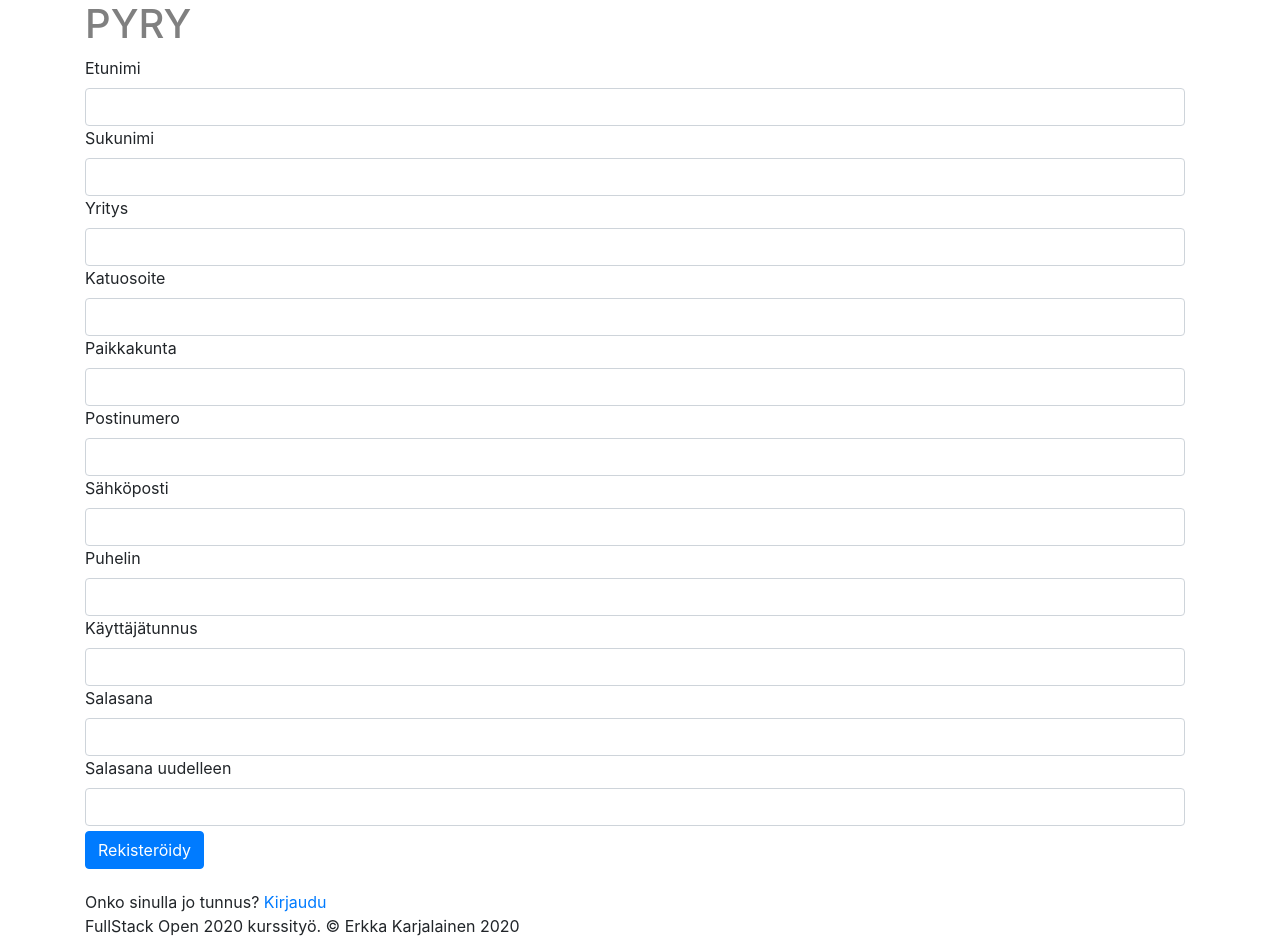
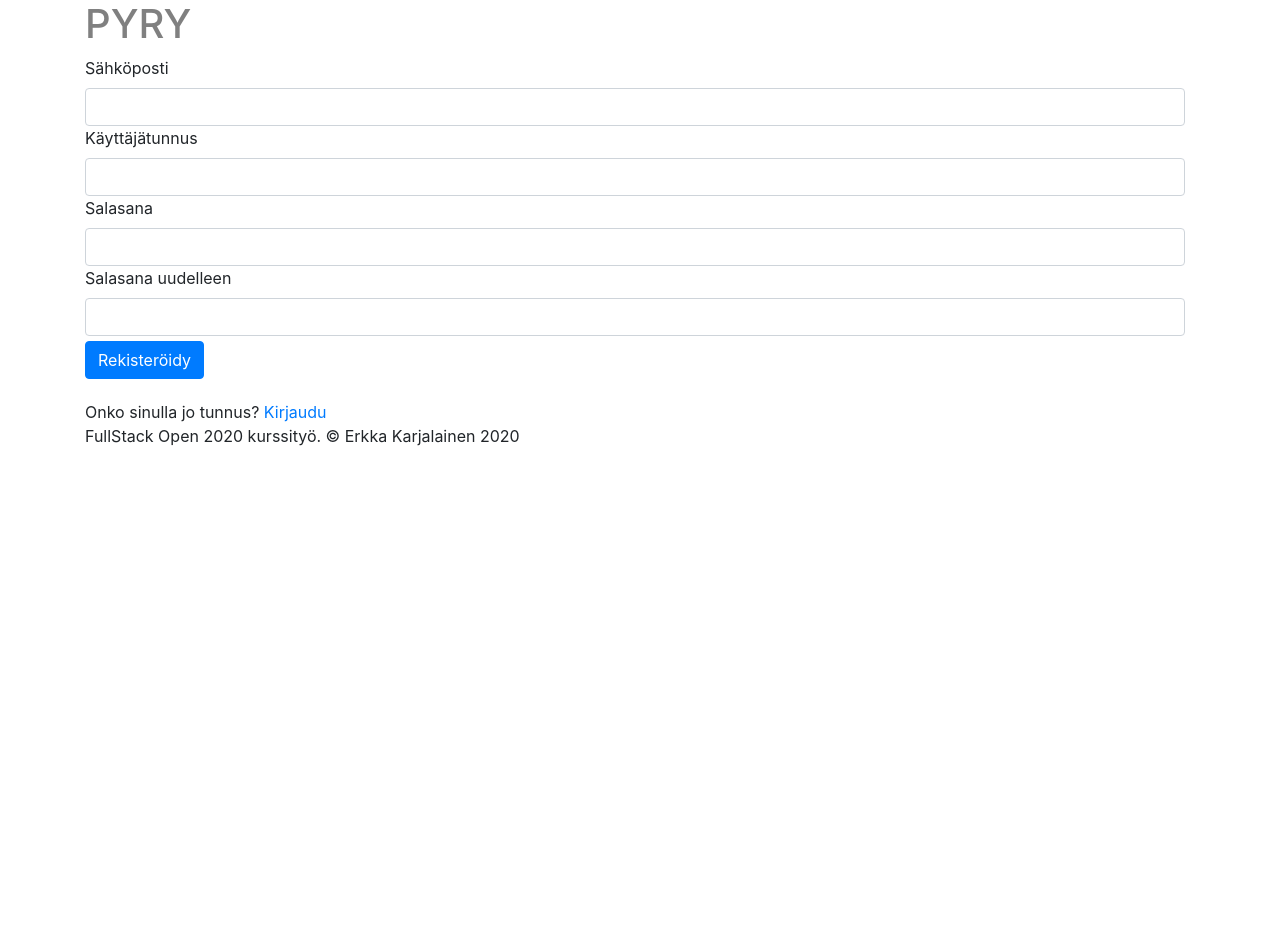
Before and after one commit to sintti/fso_project_app, a React (Create React App) app in the folder pyry/: page /signup in a window 1280 px wide. After the commit the page ends 800 px from the top, so only its background shows below. Built offline with nearby package versions, Linux system fonts and the light colour scheme; what @react-pdf/renderer would draw is missing.

Commit message:
signup and errors work

```diff
--- a/pyry/src/components/Error.js
+++ b/pyry/src/components/Error.js
@@ -1,16 +1,18 @@
-import React from 'react'
+import React, { useState } from 'react'
 import { useSelector } from 'react-redux'
 import { Alert } from 'react-bootstrap'
 
 const Error = () => {
+  const [visible, setVisible] = useState(true)
   const error = useSelector(state => state.error)
+  const showNotification = { display: visible ? '' : 'none' }
 
   if (error === null) {
     return null
   }
 
   return (
-    <Alert variant="danger" dismissible>
+    <Alert  style={showNotification} variant="danger" onClose={() => setVisible(false)} dismissible >
       <p className="mb-0">
         {error}
       </p>
--- a/pyry/src/components/Menu.js
+++ b/pyry/src/components/Menu.js
@@ -1,12 +1,11 @@
 import React from 'react'
 import { Link } from 'react-router-dom'
 import { Nav, Navbar } from 'react-bootstrap'
-import { useDispatch, useSelector } from 'react-redux'
+import { useDispatch } from 'react-redux'
 import { logoutUser } from '../reducers/loginReducer'
 
 const Menu = () => {
   const dispatch = useDispatch()
-  const user = useSelector(state => state.user)
 
   const handleLogout = (e) => {
     e.preventDefault()
@@ -21,7 +20,6 @@ const Menu = () => {
       <Navbar.Toggle aria-controls="responsive-navbar-nav" />
       <Navbar.Collapse id="responsive-navbar-nav">
         <Nav className='mr-auto'>
-          <p>Olet kirjautuneena käyttäjätunnuksella {user.username}</p>
           <Nav.Link to='/hours' href='#' as={Link}>
             Työaika ja kulut
           </Nav.Link>
--- a/pyry/src/components/Signup.js
+++ b/pyry/src/components/Signup.js
@@ -5,40 +5,34 @@ import { Form, Button } from 'react-bootstrap'
 
 import { useField } from '../hooks/hooks'
 import { setNotification } from '../reducers/notificationReducer'
+import { setError } from '../reducers/errorReducer'
 import Footer from '../components/Footer'
 import signupService from '../services/signup'
 
 const Signup = () => {
   const dispatch = useDispatch()
-  const firstName = useField('text')
-  const lastName = useField('text')
-  const company = useField('text')
   const username = useField('text')
-  const street = useField('text')
-  const city = useField('text')
-  const postnumber = useField('number')
   const email = useField('email')
-  const phone = useField('text')
   const password = useField('password')
   const passwordCheck = useField('password')
 
-  const handleSignup = (e) => {
+  const handleSignup = async (e) => {
     e.preventDefault()
     if (password !== passwordCheck) {
-      dispatch(setNotification('Syöttämäsi salasanat eivät vastaa toisiaan.'))
+      dispatch(setError('Syöttämäsi salasanat eivät vastaa toisiaan.'))
     }
     const newUser = {
       username: username.value,
-      name: `${firstName.value} ${lastName.value}`,
-      company: company.value,
-      address: `${street.value} ${postnumber.value} ${city.value}`,
       email: email.value,
-      phone: phone.value,
       password: password.value
     }
 
-    console.log('signup ', newUser)
-    signupService.signup(newUser)
+    try {
+      await signupService.signup(newUser)
+      dispatch(setNotification(`Tervetuloa Pyryn käyttäjäksi ${username.value}!`))
+    } catch (error) {
+      dispatch(setError(`Virhe rekisteröitymisessä. Tarkista antamasi tiedot.`))
+    }
   }
 
   return (
@@ -48,22 +42,8 @@ const Signup = () => {
       </div>
       <Form onSubmit={handleSignup}>
         <Form.Group>
-          <Form.Label htmlFor='firstName'>Etunimi</Form.Label>
-          <Form.Control {...firstName} id='firstName' />
-          <Form.Label htmlFor='lastName'>Sukunimi</Form.Label>
-          <Form.Control {...lastName} id='lastName' />
-          <Form.Label htmlFor='company'>Yritys</Form.Label>
-          <Form.Control {...company} id='company' />
-          <Form.Label htmlFor='street'>Katuosoite</Form.Label>
-          <Form.Control {...street} id='street' />
-          <Form.Label htmlFor='city'>Paikkakunta</Form.Label>
-          <Form.Control {...city} id='city' />
-          <Form.Label htmlFor='postnumber'>Postinumero</Form.Label>
-          <Form.Control {...postnumber} id='postnumber' />
           <Form.Label htmlFor='email'>Sähköposti</Form.Label>
           <Form.Control {...email} id='email' />
-          <Form.Label htmlFor='phone'>Puhelin</Form.Label>
-          <Form.Control {...phone} id='phone' />
           <Form.Label htmlFor='username'>Käyttäjätunnus</Form.Label>
           <Form.Control {...username} id='username' />
           <Form.Label htmlFor='password'>Salasana</Form.Label>
```
